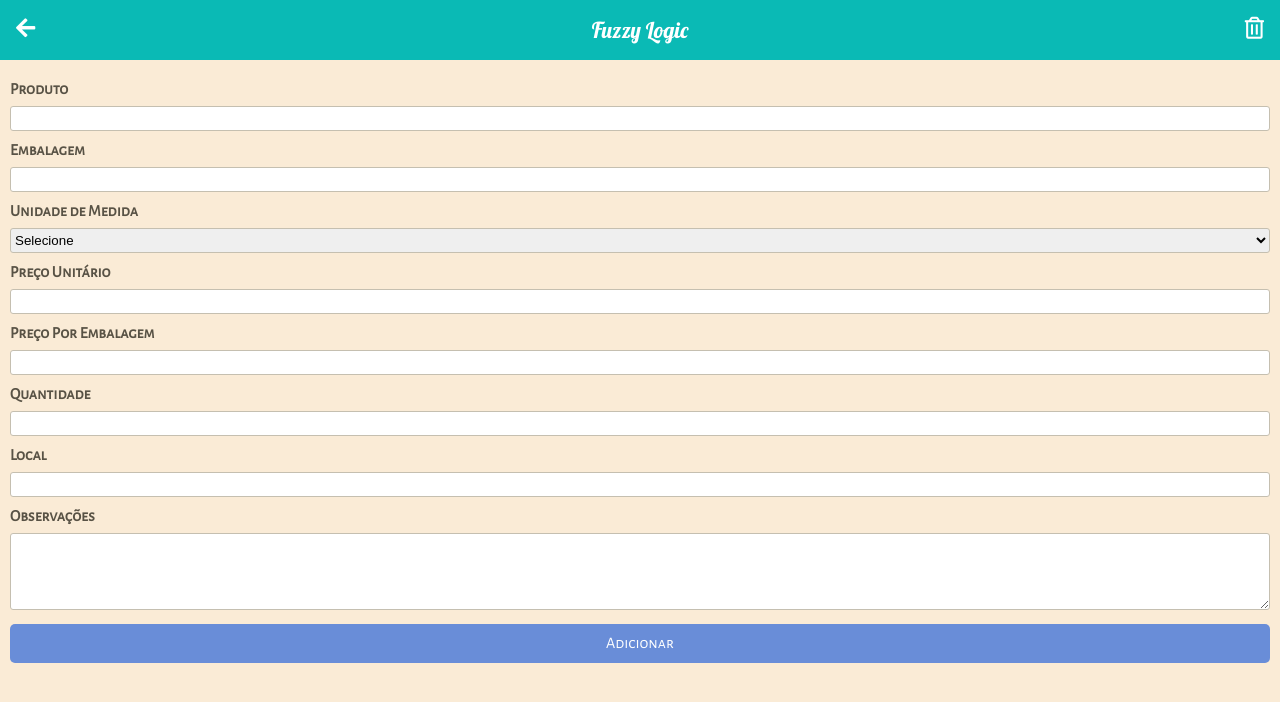
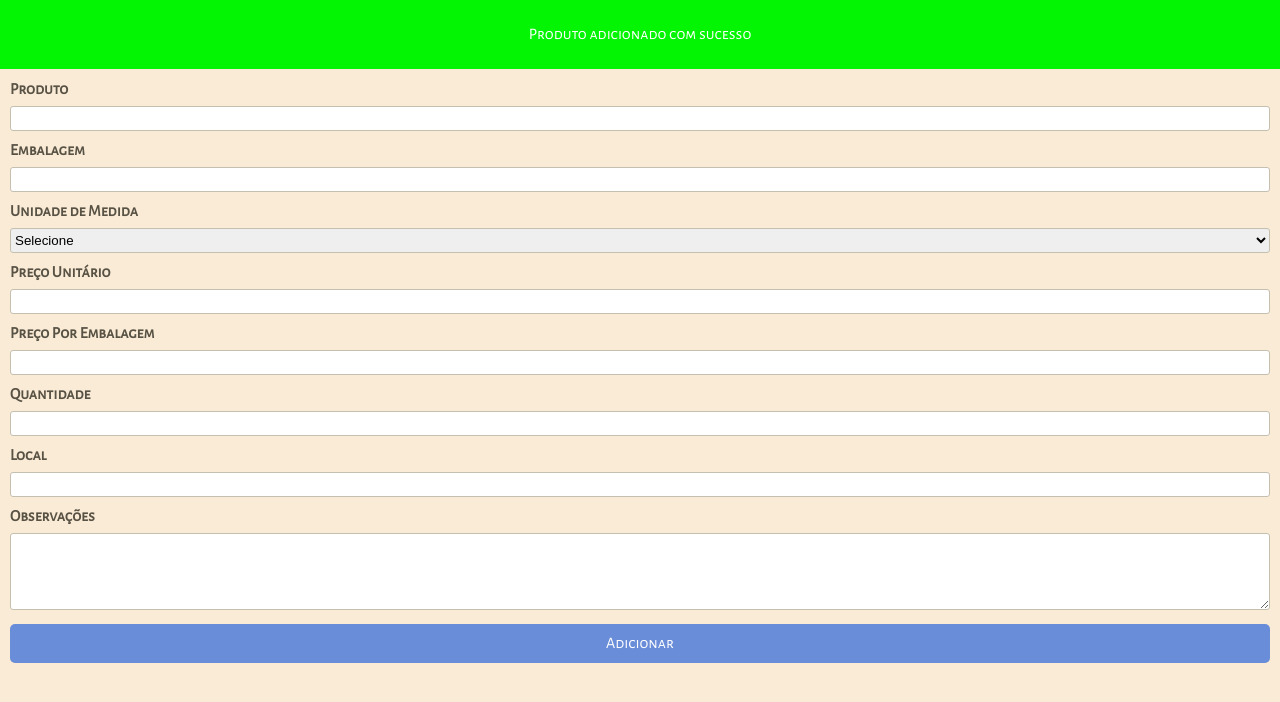
Before and after one commit to Jefferson227/fuzzy-logic-design, a plain HTML site: page index.html in a window 1280 px wide. Drawn offline with Linux system fonts and the light colour scheme.

Commit message:
Add toasty

```diff
--- /dev/null
+++ b/animations.css
@@ -0,0 +1,10 @@
+@keyframes toast-show-up {
+  from {
+    top: -70px;
+    opacity: 0;
+  }
+  to {
+    top: 0px;
+    opacity: 1;
+  }
+}
--- a/index.html
+++ b/index.html
@@ -6,6 +6,7 @@
     <title>Page Title</title>
     <meta name="viewport" content="width=device-width, initial-scale=1">
     <link rel="stylesheet" type="text/css" media="screen" href="style.css" />
+    <link rel="stylesheet" type="text/css" media="screen" href="animations.css" />
     <link rel="stylesheet" href="https://use.fontawesome.com/releases/v5.5.0/css/all.css" integrity="sha384-B4dIYHKNBt8Bc12p+WXckhzcICo0wtJAoU8YZTY5qE0Id1GSseTk6S+L3BlXeVIU" crossorigin="anonymous">
     <link href="https://fonts.googleapis.com/css?family=Lobster" rel="stylesheet">
     <link href="https://fonts.googleapis.com/css?family=Alegreya+Sans+SC" rel="stylesheet">
@@ -13,6 +14,10 @@
   </head>
 
   <body>
+    <section class="toast">
+      <div>Produto adicionado com sucesso</div>
+    </section>
+
     <nav class="navbar">
       <section class="elements">
         <div class="element">
--- a/style.css
+++ b/style.css
@@ -2,6 +2,19 @@ body {
   margin: 0;
   padding: 0;
   background-color: #faebd6;
+}
+
+.toast div {
+  position: fixed;
+  top: 0px;
+  z-index: 10;
+  width: 100%;
+  background-color: #04f504;
+  padding: 25px 0 25px 0;
+  font-family: 'Alegreya Sans SC', sans-serif;
+  color: white;
+  text-align: center;
+  animation: toast-show-up 0.5s;
 }
 
 .hide {
```
